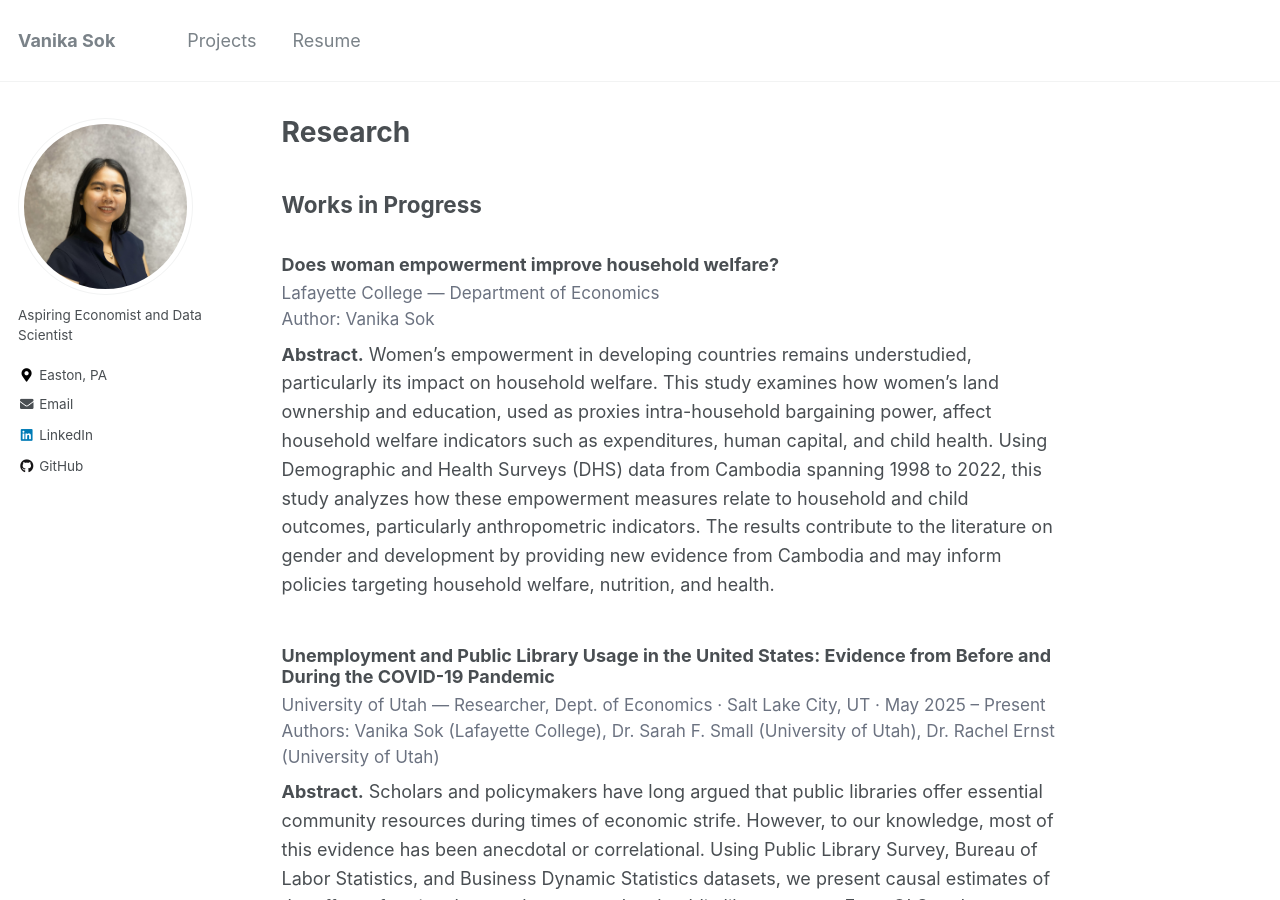
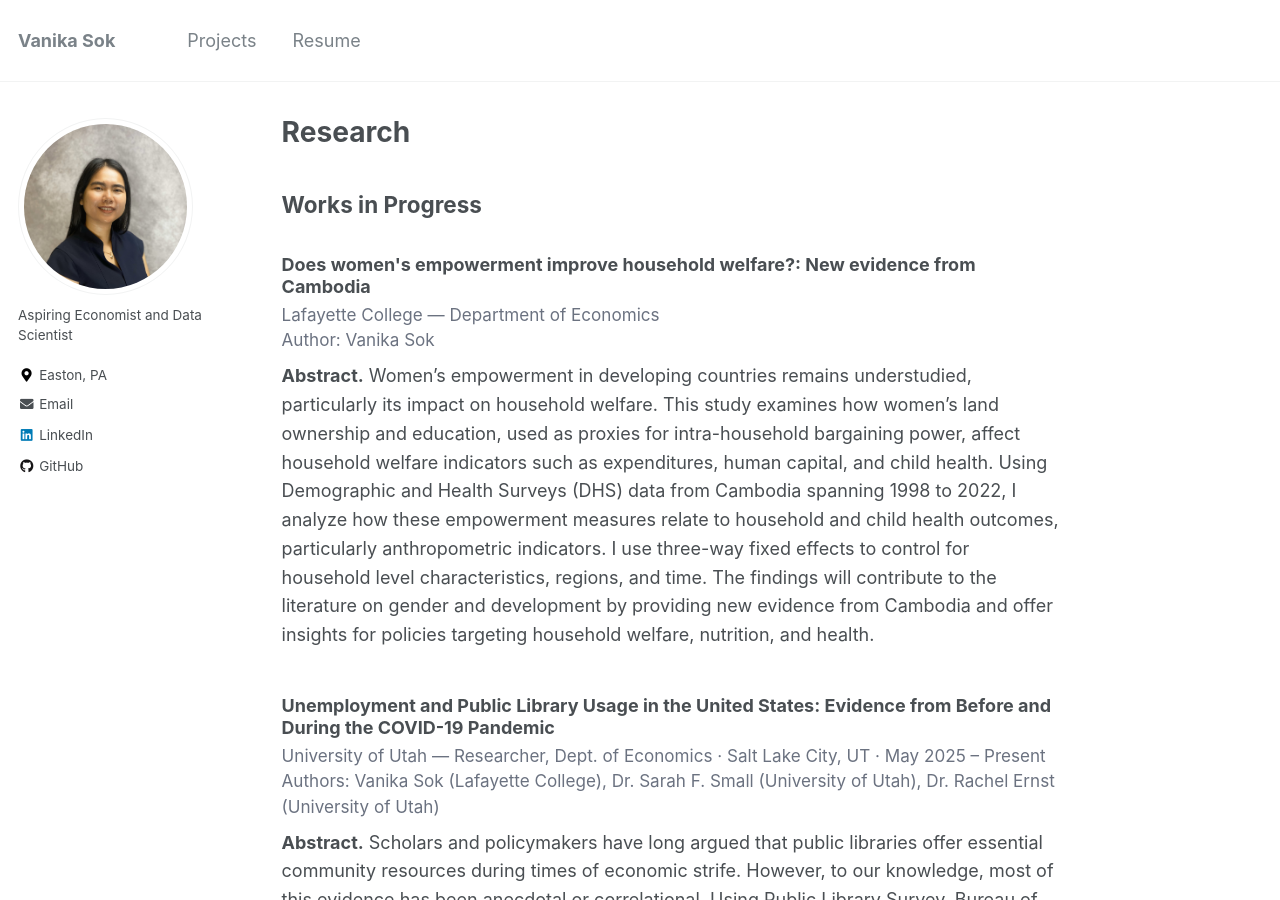
Before and after one commit to Vanika24/Vanika24.github.io, a Jekyll site: the page built from _pages/research.md, in a window 1280 px wide and 900 px high. Built offline with Jekyll 4.4.1, drawn with Linux system fonts in a browser that asks for light colours.

Commit message:
Update research.md

```diff
--- a/_pages/research.md
+++ b/_pages/research.md
@@ -23,13 +23,13 @@ author_profile: true
 <div class="research-section">
 <!-- thesis Paper -->
   <div class="research-item" id="wip-care-gaps">
-    <h3>Does woman empowerment improve household welfare?</h3>
+    <h3>Does women's empowerment improve household welfare?: New evidence from Cambodia</h3>
     <div class="research-meta">
       Lafayette College — Department of Economics<br>
       Author: Vanika Sok
     </div>
     <div class="research-abstract">
-      <strong>Abstract.</strong>  Women’s empowerment in developing countries remains understudied, particularly its impact on household welfare. This study examines how women’s land ownership and education, used as proxies intra-household bargaining power, affect household welfare indicators such as expenditures, human capital, and child health. Using Demographic and Health Surveys (DHS) data from Cambodia spanning 1998 to 2022, this study analyzes how these empowerment measures relate to household and child outcomes, particularly anthropometric indicators. The results contribute to the literature on gender and development by providing new evidence from Cambodia and may inform policies targeting household welfare, nutrition, and health.
+      <strong>Abstract.</strong>  Women’s empowerment in developing countries remains understudied, particularly its impact on household welfare. This study examines how women’s land ownership and education, used as proxies for intra-household bargaining power, affect household welfare indicators such as expenditures, human capital, and child health. Using Demographic and Health Surveys (DHS) data from Cambodia spanning 1998 to 2022, I analyze how these empowerment measures relate to household and child health outcomes, particularly anthropometric indicators. I use three-way fixed effects to control for household level characteristics, regions, and time. The findings will contribute to the literature on gender and development by providing new evidence from Cambodia and offer insights for policies targeting household welfare, nutrition, and health.
     </div>
   </div>
 
```
